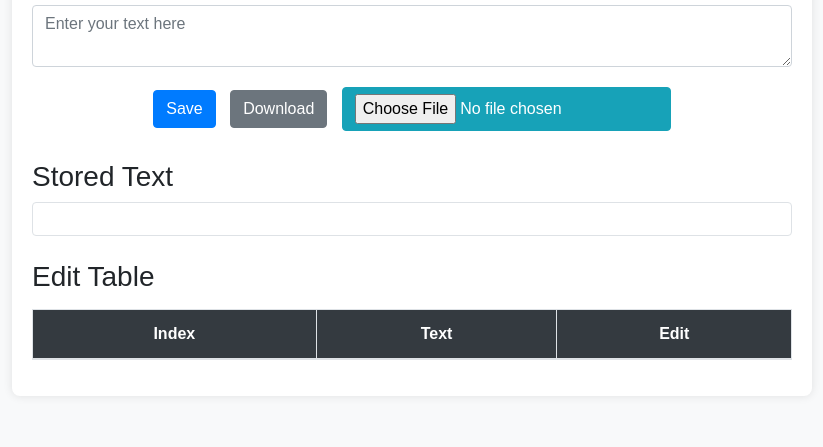
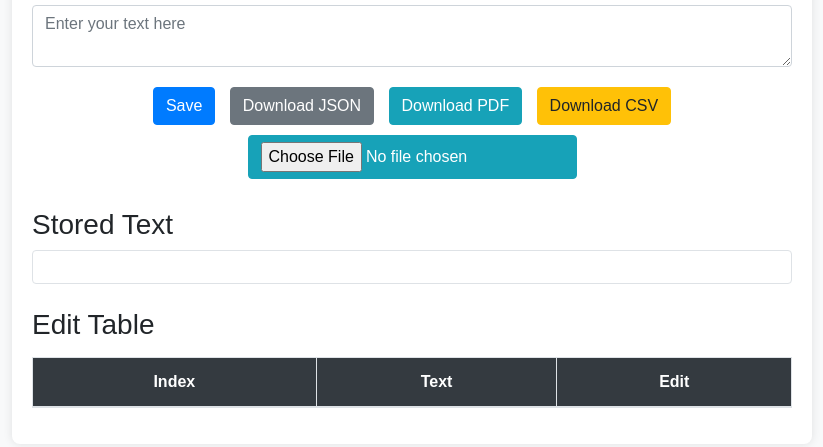
Before and after one commit to nikhil-techefficio/Uplodabul-text, a plain HTML site: page index.html in a window 1280 px wide. Shown: the part 81-528 px from the top of the page, without its empty margins (228-1051 px from the left). Drawn offline with nearby package versions, Linux system fonts and the light colour scheme.

Commit message:
Update index.html

```diff
--- a/index.html
+++ b/index.html
@@ -5,6 +5,7 @@
     <meta name="viewport" content="width=device-width, initial-scale=1.0">
     <title>Editable JSON Storage</title>
     <link rel="stylesheet" href="https://stackpath.bootstrapcdn.com/bootstrap/4.5.2/css/bootstrap.min.css">
+    <script src="https://cdnjs.cloudflare.com/ajax/libs/jspdf/2.5.1/jspdf.umd.min.js"></script>
     <style>
         body {
             font-family: Arial, sans-serif;
@@ -35,7 +36,7 @@
             background-color: #343a40;
             color: #ffffff;
         }
-        .btn-primary, .btn-success, .btn-info, .btn-secondary {
+        .btn-primary, .btn-success, .btn-info, .btn-secondary, .btn-warning {
             margin: 5px;
         }
     </style>
@@ -46,7 +47,9 @@
         <textarea class="form-control" id="inputText" placeholder="Enter your text here"></textarea>
         <div class="text-center">
             <button class="btn btn-primary" onclick="saveText()">Save</button>
-            <button class="btn btn-secondary" onclick="downloadText()">Download</button>
+            <button class="btn btn-secondary" onclick="downloadText()">Download JSON</button>
+            <button class="btn btn-info" onclick="downloadPDF()">Download PDF</button>
+            <button class="btn btn-warning" onclick="downloadCSV()">Download CSV</button>
             <input type="file" class="btn btn-info" id="fileInput" onchange="uploadText()" />
         </div>
         <h3 class="mt-4">Stored Text</h3>
@@ -115,6 +118,28 @@
             downloadAnchorNode.remove();
         };
 
+        const downloadPDF = async () => {
+            const { jsPDF } = window.jspdf;
+            const doc = new jsPDF();
+            storedTexts.forEach((text, index) => {
+                doc.text(`${index + 1}. ${text}`, 10, 10 + (index * 10));
+            });
+            doc.save('data.pdf');
+        };
+
+        const downloadCSV = () => {
+            let csvContent = "data:text/csv;charset=utf-8,";
+            storedTexts.forEach((text, index) => {
+                csvContent += `${index + 1},${text}\n`;
+            });
+            const downloadAnchorNode = document.createElement('a');
+            downloadAnchorNode.setAttribute("href", encodeURI(csvContent));
+            downloadAnchorNode.setAttribute("download", "data.csv");
+            document.body.appendChild(downloadAnchorNode);
+            downloadAnchorNode.click();
+            downloadAnchorNode.remove();
+        };
+
         const uploadText = () => {
             const fileInput = document.getElementById('fileInput');
             const file = fileInput.files[0];
```
